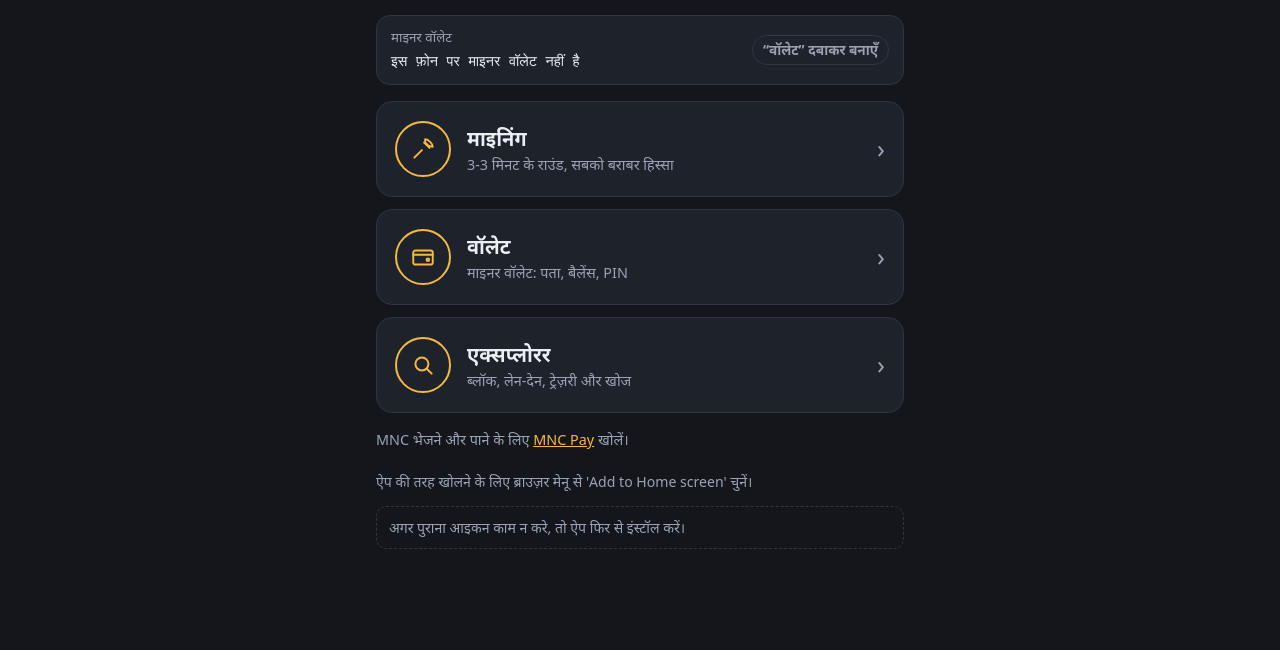
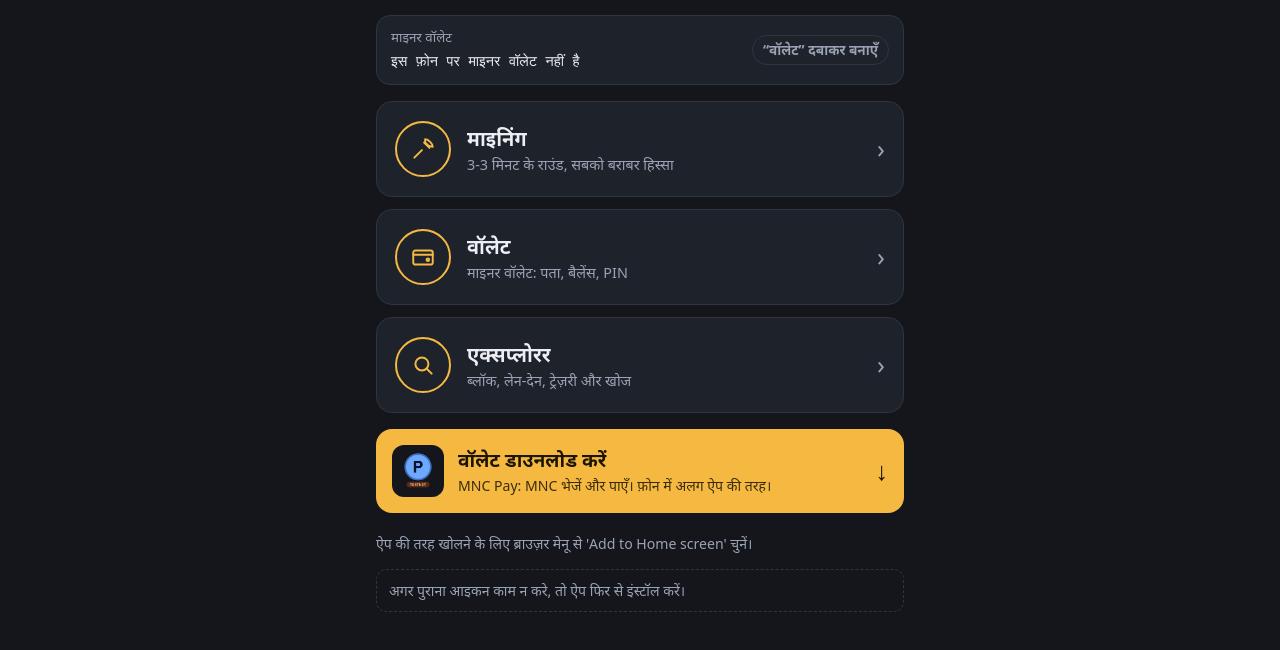
Before and after one commit to jaykumar65/mini-coin, a plain HTML site: page index.html in a window 1280 px wide. Shown: the part 144-794 px from the top of the page. Drawn offline with Linux system fonts and the light colour scheme.

Commit message:
Add files via upload

```diff
--- a/index.html
+++ b/index.html
@@ -115,8 +115,23 @@
     .tile small { display: block; color: var(--muted); font-size: 0.9rem; }
     .tile .go { margin-left: auto; color: var(--muted); font-size: 1.6rem; }
 
-    .more { margin: 16px 0 0; color: var(--muted); font-size: 0.9rem; }
-    .more a { color: var(--accent); }
+    .download {
+      display: flex;
+      align-items: center;
+      gap: 14px;
+      margin: 16px 0 0;
+      padding: 14px 16px;
+      min-height: 84px;
+      border-radius: 16px;
+      background: var(--accent);
+      color: var(--accent-ink);
+      text-decoration: none;
+    }
+    .download img { width: 52px; height: 52px; border-radius: 12px; flex: none; }
+    .download b { display: block; font-size: 1.2rem; }
+    .download small { display: block; font-size: 0.88rem; opacity: 0.85; }
+    .download .go { margin-left: auto; font-size: 1.6rem; font-weight: 800; }
+    .download:focus-visible { outline: 2px solid var(--text); outline-offset: 3px; }
 
     .install { margin: 20px 0 0; }
     .install button {
@@ -178,7 +193,15 @@
       </a>
     </nav>
 
-    <p class="more">MNC भेजने और पाने के लिए <a href="/pay/">MNC Pay</a> खोलें।</p>
+    <!-- MNC Pay: लोगों के बीच लेन-देन वाला वॉलेट, अलग ऐप। इंस्टॉल उसी के पेज से होता है। -->
+    <a class="download" href="/pay/?install=1">
+      <img src="/pay/icons/icon-192.png" alt="" width="52" height="52">
+      <span>
+        <b>वॉलेट डाउनलोड करें</b>
+        <small>MNC Pay: MNC भेजें और पाएँ। फ़ोन में अलग ऐप की तरह।</small>
+      </span>
+      <span class="go" aria-hidden="true">↓</span>
+    </a>
 
     <div id="install" class="install">
       <button id="btn-install" type="button" hidden>ऐप इंस्टॉल करें</button>
--- a/sw.js
+++ b/sw.js
@@ -12,7 +12,7 @@
 
 "use strict";
 
-const CACHE_VERSION = "v1";
+const CACHE_VERSION = "v2";
 const CACHE_PREFIX = "mnc-home-";
 const CACHE_NAME = CACHE_PREFIX + CACHE_VERSION;
 const LEGACY_CACHE_RE = /^mnc-miner-v\d+$/; // पुराना माइनर जब "/" पर था
```
